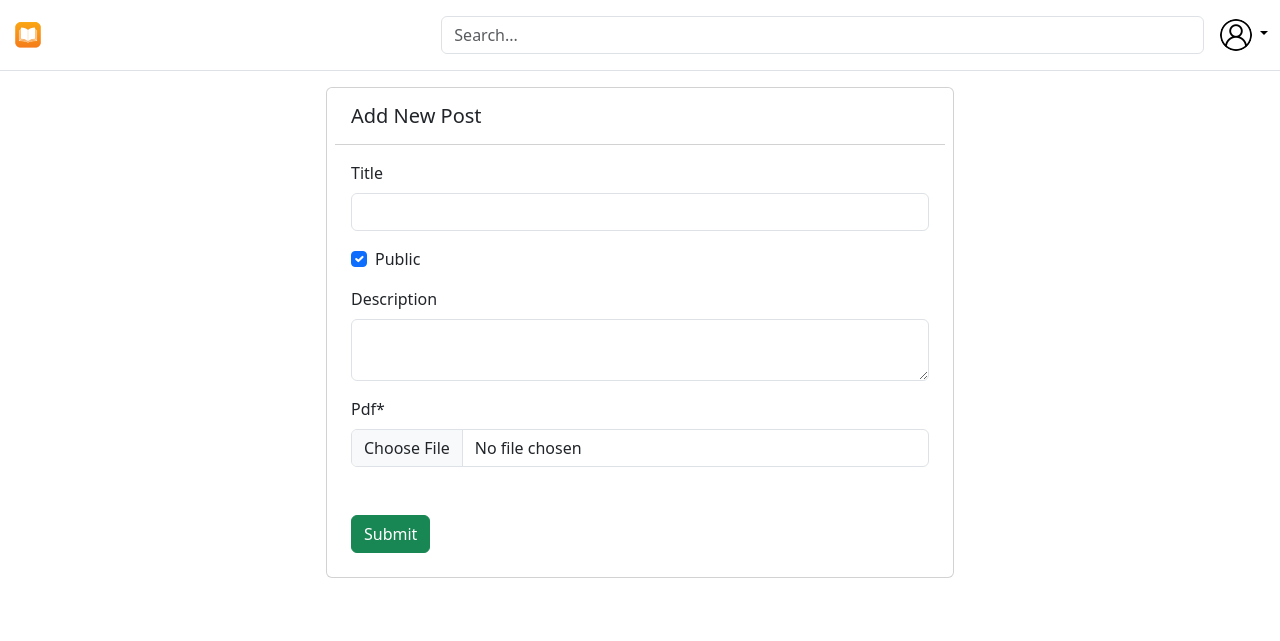
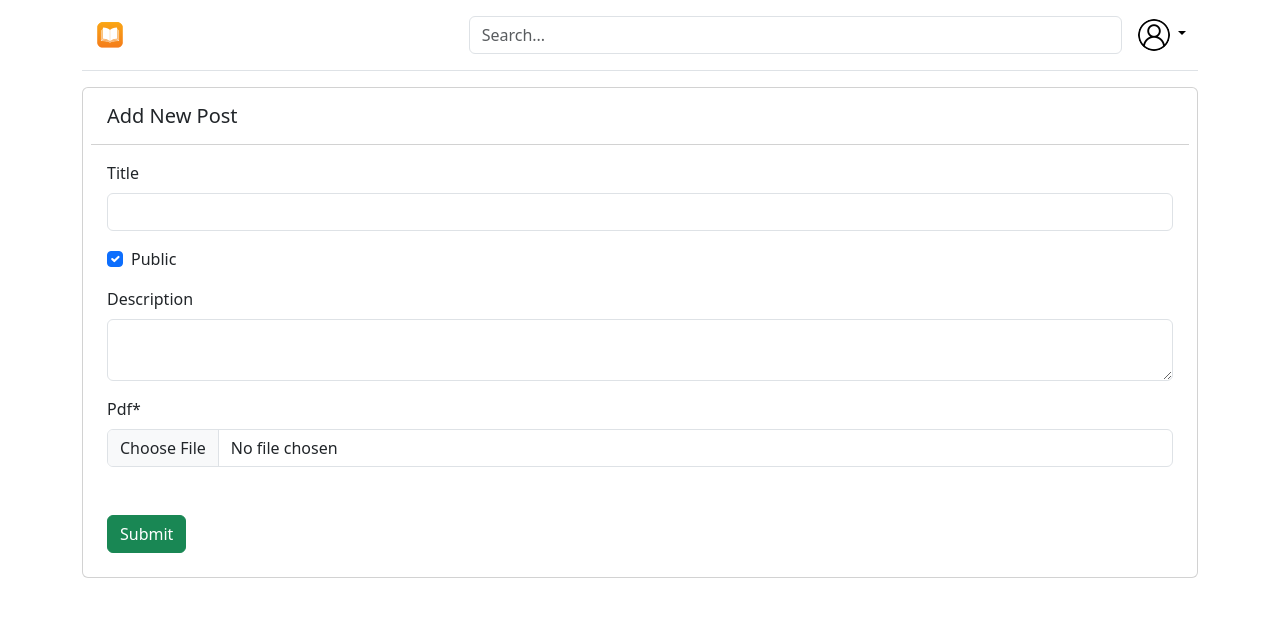
Before and after one commit to ikram98ai/bookish, a Django app: page /books/create/ in a window 1280 px wide. Shown: the top 641 px of the page. Run offline with Django 4.2, Linux system fonts and the light colour scheme; the visitor is signed in with stand-in values (Sample User, id 1); some libraries are stand-ins or nearby versions.

Commit message:
adding container

```diff
--- a/templates/_base.html
+++ b/templates/_base.html
@@ -14,14 +14,13 @@
   </head>
   <body  data-bs-theme="light">
 
-    {% include "_header.html" %}
-    <div class="row justify-content-center ">
-      <div class="col-lg-6  ">
+    <div class='container pb-5'>
+        {% include "_header.html" %}
 
-          {% block content %}
-          {% endblock content %}
-      </div>
+        {% block content %}
+        {% endblock content %}
     </div>
+
     <script src="{% static 'js/bootstrap.bundle.min.js' %}"></script>
     <script>
       document.body.addEventListener('htmx:configRequest', (event) => {
--- a/templates/post/_post.html
+++ b/templates/post/_post.html
@@ -1,5 +1,5 @@
 
-<div class="card text-bg-light border-light mb-3 w-100">
+<div class="card  text-bg-light border-light mb-3  w-100">
 
     {% include 'post/_post_header.html' %}
     <div class="card-body">
```
